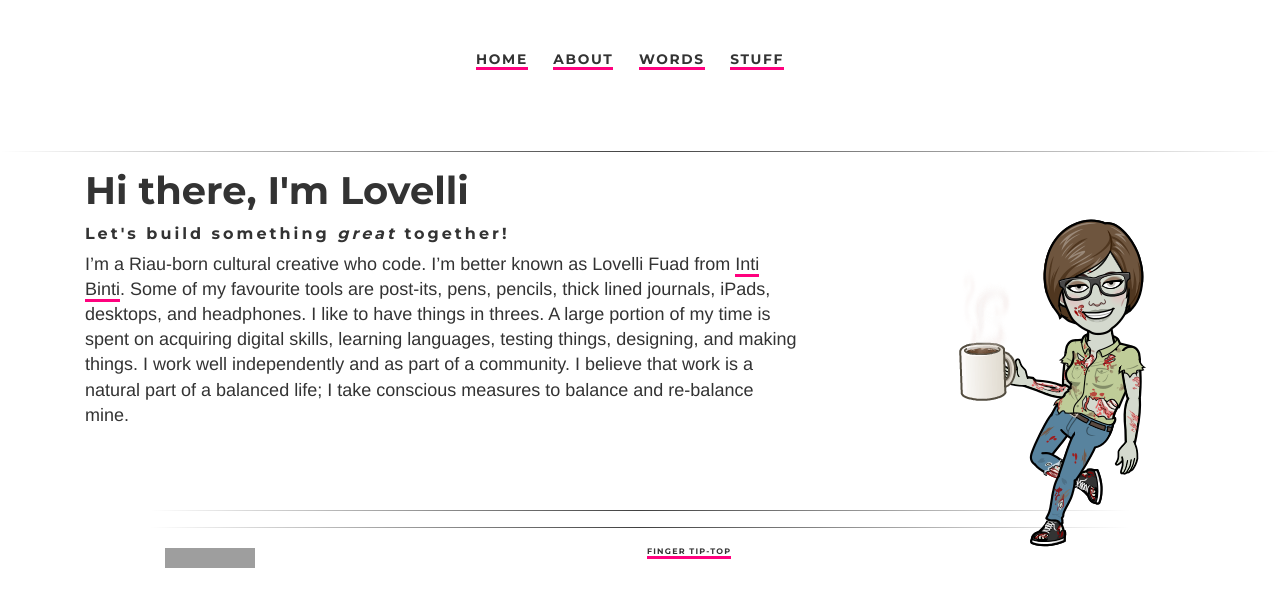
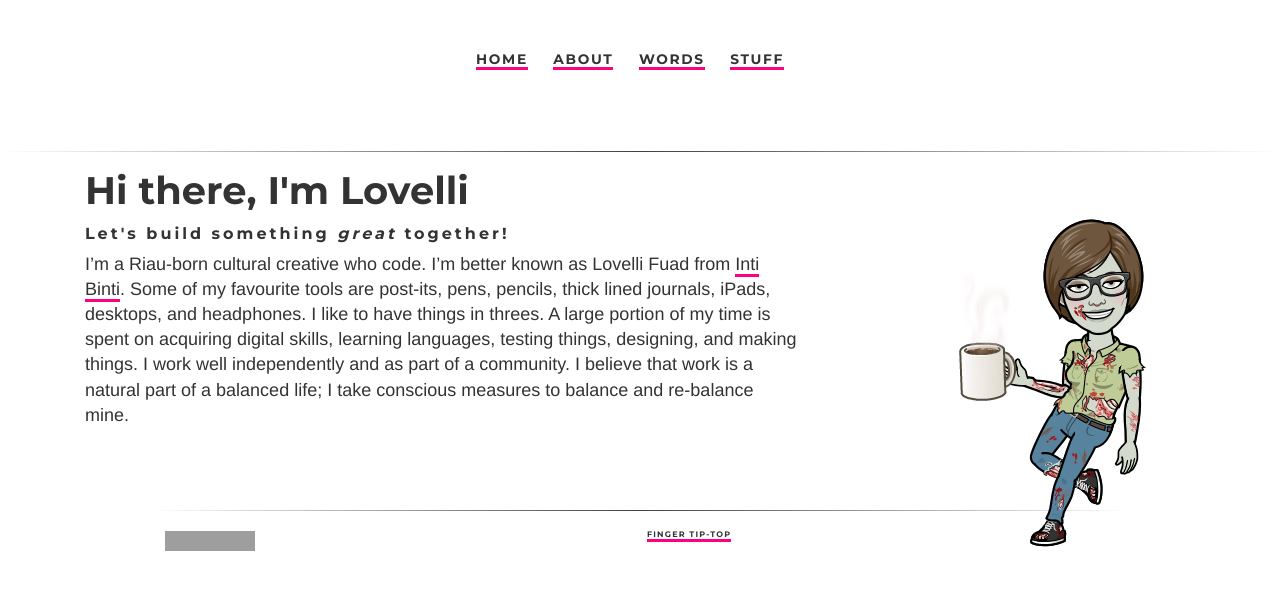
Before and after one commit to ariesti/ariesti.github.io, a Jekyll site: the page built from index.html, in a window 1280 px wide. Shown: the top 607 px of the page. Built offline with Jekyll 4.4.1, drawn with Linux system fonts in a browser that asks for light colours; grey boxes are pictures that could not be loaded.

Commit message:
Update default.html

```diff
--- a/_layouts/default.html
+++ b/_layouts/default.html
@@ -40,9 +40,7 @@
 
 			</div>
 
-
 			<div class="main-container">
-			<hr class="style-two">
 
 			{% include footer.html %}
 
```
